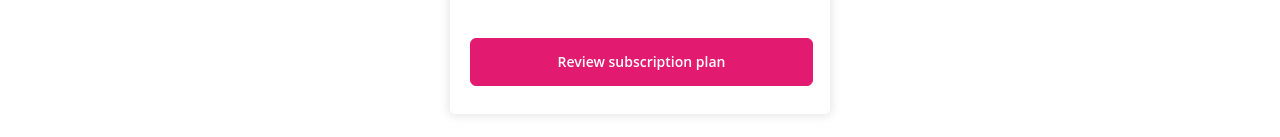
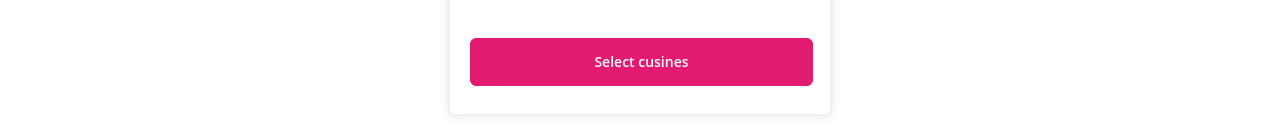
Before and after one commit to smdewi/fp-capstone-food-playlist, a React (Create React App) app: page /subscriptionplan in a window 1280 px wide. Shown: the part 532-669 px from the top of the page. Built offline with nearby package versions, Linux system fonts and the light colour scheme.

Commit message:
Update page links for cusine and ingredients

```diff
--- a/src/App.js
+++ b/src/App.js
@@ -4,12 +4,14 @@ import { Home } from './pages/Home';
 import { Login } from './pages/Login';
 import { SignUp } from './pages/SignUp';
 import { Account } from './pages/Account';
-import { Playlist } from './pages/Playlist';
 import { SubscriptionPlan } from './pages/SubscriptionPlan';
+import { CusineSelection } from './pages/CusineSelection';
+import { IngredientExclusion } from './pages/IngredientExclusion';
 import { Summary } from './pages/Summary';
 import { Payment } from './pages/Payment';
 import { CardDetails } from './pages/CardDetails';
 import { Confirmation } from './pages/Confirmation';
+import { Playlist } from './pages/Playlist';
 
 import React from "react";
 
@@ -18,6 +20,7 @@ import NavBar from "./components/NavBar";
 
 //Styles
 import "bootstrap/dist/css/bootstrap.min.css";
+
 
 
 function App() {
@@ -29,12 +32,14 @@ function App() {
       <Route path="login" element={<Login />} />
       <Route path="signup" element={<SignUp />} />
       <Route path="account" element={<Account />} />
-      <Route path="playlist" element={<Playlist />} />
       <Route path="subscriptionplan" element={<SubscriptionPlan />} />
+      <Route path="cuisine-selection" element={<CusineSelection />} />
+      <Route path="ingredient-exclusion" element={<IngredientExclusion />} />
       <Route path="summary" element={<Summary />} />
       <Route path="payment" element={<Payment />} />
       <Route path="carddetails" element={<CardDetails />} />
       <Route path="confirmation" element={<Confirmation />} />
+      <Route path="playlist" element={<Playlist />} />
     </Routes>
     </React.Fragment>
   );
--- a/src/pages/SubscriptionPlan.js
+++ b/src/pages/SubscriptionPlan.js
@@ -10,7 +10,7 @@ export function SubscriptionPlan() {
       <Form>
         <ButtonNavigate
           class="btn-back"
-          path="/playlist"
+          path="/account"
           imgClassSec="back-arrow"
           imgSrcSec={backArrow}
           imgAltSec="Back Arrow"
@@ -80,8 +80,8 @@ export function SubscriptionPlan() {
         <ButtonNavigate
           class="btn btn-main my-2"
           type="submit"
-          path="/summary"
-          text="Review subscription plan"
+          path="/cuisine-selection"
+          text="Select cusines"
         />
       </Form>
     </Container>
```
